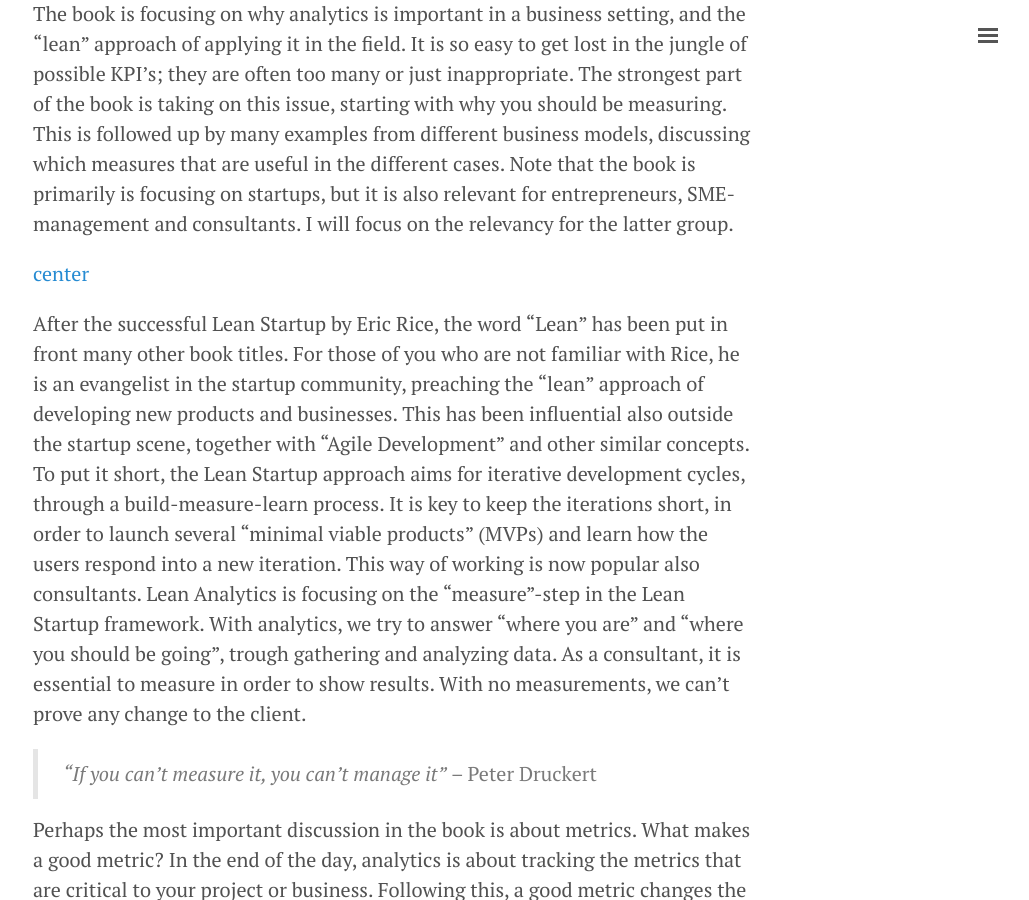
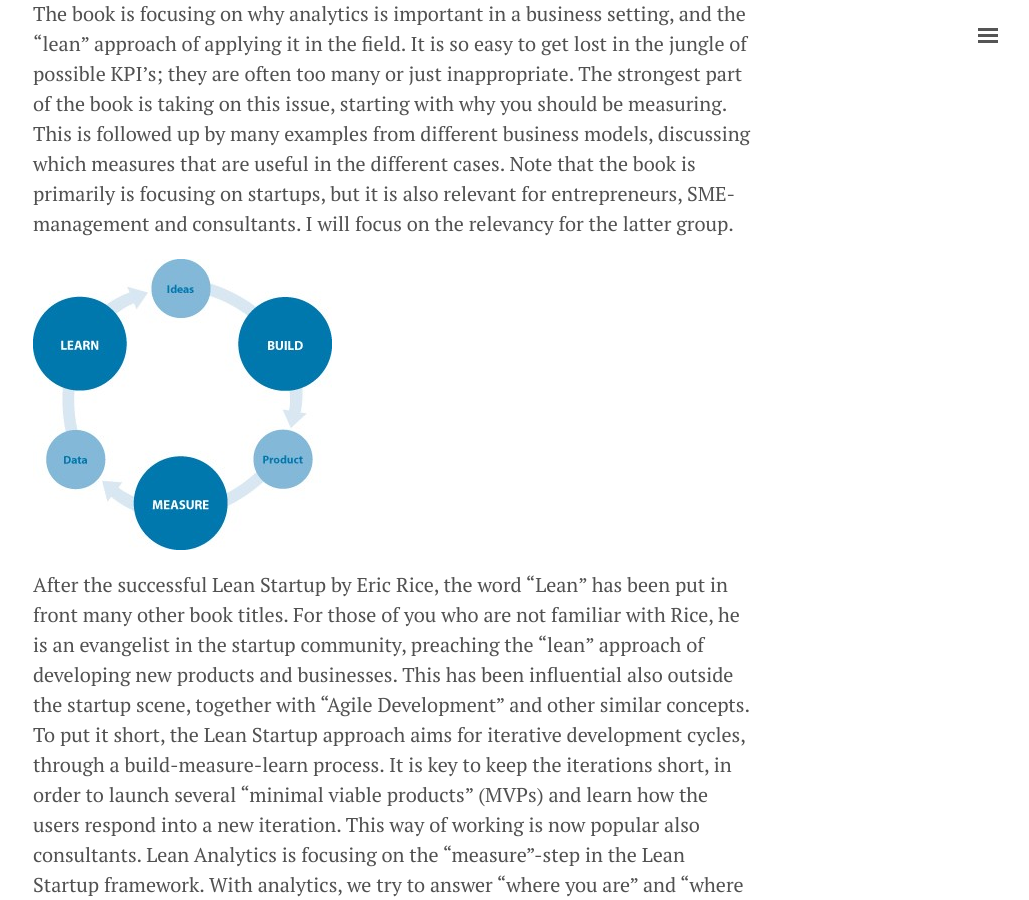
Before and after one commit to herman-hellenes/herman-hellenes.github.io, a Jekyll site: the page built from undone_posts/2017-09-22-Lean-Analytics-Review.md, in a window 1280 px wide and 900 px high, scrolled down 703 px. Shown: the whole window, without its empty margins (247-1276 px from the left). Built offline with Jekyll 4.4.1, drawn with Linux system fonts in a browser that asks for light colours; nearby versions of some CDN libraries; comment, search, counter and statistics services are not loaded.

Commit message:
Update 2017-09-22-Lean-Analytics-Review.md

```diff
--- a/undone_posts/2017-09-22-Lean-Analytics-Review.md
+++ b/undone_posts/2017-09-22-Lean-Analytics-Review.md
@@ -19,7 +19,7 @@
 
 
 
-[center](/figs/lean-analytics/lean_circle.jpg)
+![center](/figs/lean-analytics/lean_circle.jpg)
 
 
 
@@ -47,4 +47,4 @@
 * “Total signups”. This is a number that is only increasing over time. There is not much relevant information to be extracted here, when you think about it.
 * “Percent of users who are active”. This is a far better one. When you change something about the product, this metric should change. That means you can experiment, learn, and iterate with it.
 
-![center](/figs/lean-analytics/dilbert-marketing.jpg)
+![center](/figs/lean-analytics/dilbert-marketing_large.jpg)
```
